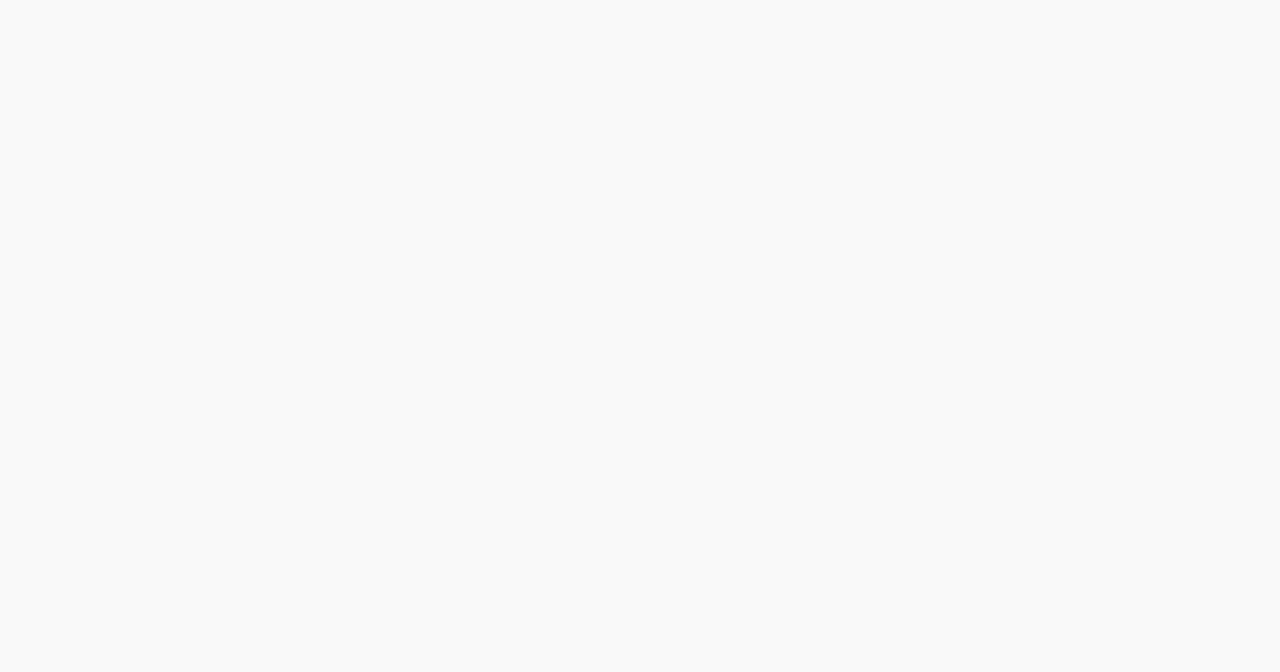
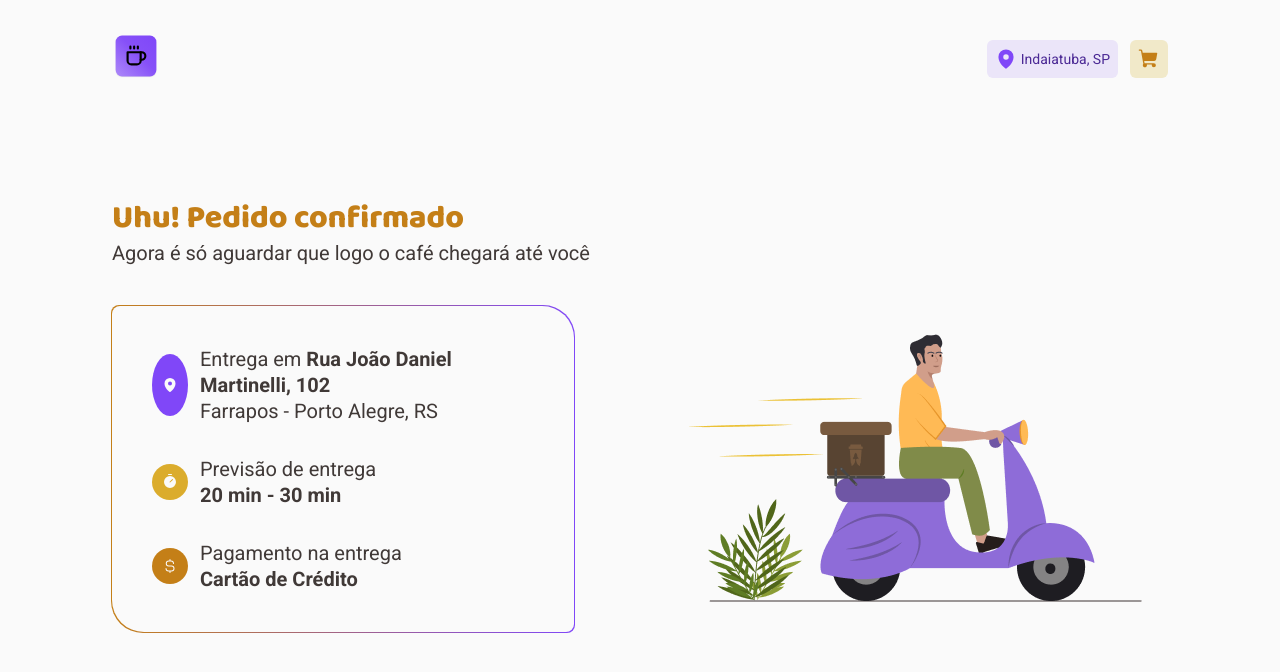
Before and after one commit to victorozoterio/coffee-delivery, a React (Vite) app: page /success in a window 1280 px wide. Before the commit this address had no page. Shown: the top 672 px of the page. Built offline with nearby package versions, Linux system fonts and the light colour scheme.

Commit message:
feat: cria mock da página de sucesso

```diff
--- a/src/Router.tsx
+++ b/src/Router.tsx
@@ -2,6 +2,7 @@ import { Route, Routes } from "react-router-dom";
 import { DefaultLayout } from "./layouts/DefaultLayout";
 import { Checkout } from "./pages/Checkout";
 import { Home } from "./pages/Home";
+import { Success } from "./pages/Success";
 
 export function Router() {
   return (
@@ -9,6 +10,7 @@ export function Router() {
       <Route path="/" element={<DefaultLayout />}>
         <Route path="/" element={<Home />} />
         <Route path="/checkout" element={<Checkout />} />
+        <Route path="/success" element={<Success />} />
       </Route>
     </Routes>
   );
--- a/src/pages/Home/index.tsx
+++ b/src/pages/Home/index.tsx
@@ -31,7 +31,7 @@ export function Home() {
 
           <div className="benefits">
             <span>
-              <div className="orange-circle">
+              <div className="orange">
                 <ShoppingCart
                   size={16}
                   weight="fill"
@@ -42,21 +42,21 @@ export function Home() {
             </span>
 
             <span>
-              <div className="black-circle">
+              <div className="black">
                 <Package size={16} weight="fill" color={theme["gray-100"]} />
               </div>
               <p>Embalagem mantém o café intacto</p>
             </span>
 
             <span>
-              <div className="yellow-circle">
+              <div className="yellow">
                 <Timer size={16} weight="fill" color={theme["gray-100"]} />
               </div>
               <p>Entrega rápida e rastreada</p>
             </span>
 
             <span>
-              <div className="purple-circle">
+              <div className="purple">
                 <CoffeeIcon size={16} weight="fill" color={theme["gray-100"]} />
               </div>
               <p>O café chega fresquinho até você</p>
--- a/src/pages/Home/styles.ts
+++ b/src/pages/Home/styles.ts
@@ -52,22 +52,6 @@ export const HomeContainer = styled.header`
       font: ${typography.textM};
       color: ${(props) => props.theme["black-200"]};
     }
-  }
-
-  .orange-circle {
-    background-color: ${(props) => props.theme["yellow-800"]};
-  }
-
-  .yellow-circle {
-    background-color: ${(props) => props.theme["yellow-600"]};
-  }
-
-  .black-circle {
-    background-color: ${(props) => props.theme["black-200"]};
-  }
-
-  .purple-circle {
-    background-color: ${(props) => props.theme["purple-600"]};
   }
 
   .banner {
--- /dev/null
+++ b/src/pages/Success/index.tsx
@@ -0,0 +1,61 @@
+import { useTheme } from "styled-components";
+import { SuccessContainer } from "./styles";
+import { CurrencyDollarSimple, MapPin, Timer } from "phosphor-react";
+
+export function Success() {
+  const theme = useTheme();
+
+  return (
+    <SuccessContainer>
+      <div id="order-confirmation">
+        <h2>Uhu! Pedido confirmado</h2>
+        <p>Agora é só aguardar que logo o café chegará até você</p>
+      </div>
+
+      <div id="order-info-container">
+        <div id="order-info">
+          <span>
+            <div className="purple">
+              <MapPin size={16} weight="fill" color={theme["gray-100"]} />
+            </div>
+
+            <div>
+              <p>
+                Entrega em <strong>Rua João Daniel Martinelli, 102</strong>
+              </p>
+              <p>Farrapos - Porto Alegre, RS</p>
+            </div>
+          </span>
+
+          <span>
+            <div className="yellow">
+              <Timer size={16} weight="fill" color={theme["gray-100"]} />
+            </div>
+
+            <div>
+              <p>Previsão de entrega</p>
+              <strong>20 min - 30 min</strong>
+            </div>
+          </span>
+
+          <span>
+            <div className="orange">
+              <CurrencyDollarSimple
+                size={16}
+                weight="fill"
+                color={theme["gray-100"]}
+              />
+            </div>
+
+            <div>
+              <p>Pagamento na entrega</p>
+              <strong>Cartão de Crédito</strong>
+            </div>
+          </span>
+        </div>
+
+        <img src="src/assets/delivery-man.png" alt="Entregador" />
+      </div>
+    </SuccessContainer>
+  );
+}
--- /dev/null
+++ b/src/pages/Success/styles.ts
@@ -0,0 +1,69 @@
+import styled from "styled-components";
+import { typography } from "../../styles/typography";
+
+export const SuccessContainer = styled.div`
+  display: flex;
+  flex-direction: column;
+  margin-top: 5rem;
+  padding-inline: 7rem;
+
+  #order-confirmation > h2 {
+    font: ${typography.titleL};
+    color: ${(props) => props.theme["yellow-800"]};
+  }
+
+  #order-confirmation > p {
+    font: ${typography.textL};
+    color: ${(props) => props.theme["black-400"]};
+  }
+
+  #order-info-container {
+    display: grid;
+    grid-template-columns: repeat(2, 1fr);
+    margin-top: 2.5rem;
+    gap: 6.375rem;
+    align-items: center;
+  }
+
+  #order-info {
+    display: flex;
+    flex-direction: column;
+    padding: 2.5rem;
+    gap: 2rem;
+
+    position: relative;
+    border-radius: 0.5rem 2rem 0.5rem 2rem;
+    background: ${(props) => props.theme["gray-100"]};
+
+    &::before {
+      content: "";
+      position: absolute;
+      inset: -1px; /* faz o elemento ser 1px maior que o pai */
+      z-index: -1;
+      border-radius: 0.5rem 2rem 0.5rem 2rem;
+      background: linear-gradient(
+        270deg,
+        ${(props) => props.theme["purple-600"]} 0%,
+        ${(props) => props.theme["yellow-800"]} 100%
+      );
+    }
+  }
+
+  #order-info span {
+    display: flex;
+    gap: 0.75rem;
+
+    > div:nth-child(1) {
+      display: flex;
+      padding: 0.625rem;
+      margin-block: 0.5rem;
+      border-radius: 50%;
+      align-items: center;
+    }
+
+    > p {
+      font: ${typography.textM};
+      color: ${(props) => props.theme["black-200"]};
+    }
+  }
+`;
--- a/src/styles/global.ts
+++ b/src/styles/global.ts
@@ -25,4 +25,20 @@ export const GlobalStyle = createGlobalStyle`
     -webkit-font-smoothing: antialiased;
     font: ${typography.textL};
   }
+
+  .orange {
+    background-color: ${(props) => props.theme["yellow-800"]};
+  }
+
+  .yellow {
+    background-color: ${(props) => props.theme["yellow-600"]};
+  }
+
+  .black {
+    background-color: ${(props) => props.theme["black-200"]};
+  }
+
+  .purple {
+    background-color: ${(props) => props.theme["purple-600"]};
+  }
 `;
```
Also changed, not shown: src/assets/delivery-man.png (added).
